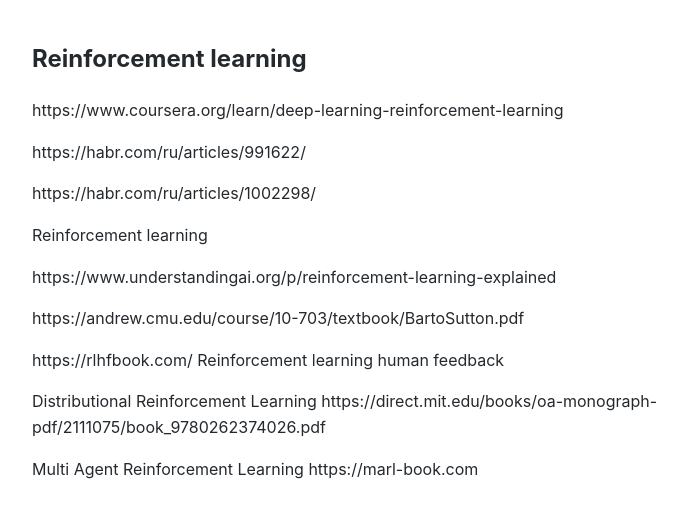
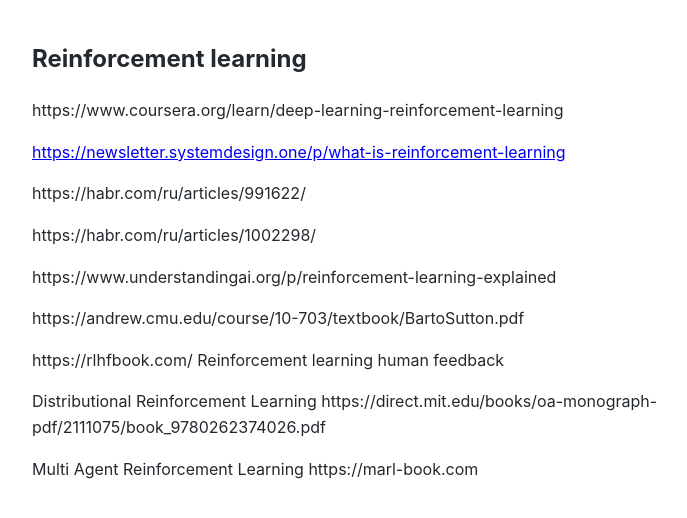
Before and after one commit to Michael-Lubinsky/michael-lubinsky.github.com, a Jekyll site: the page built from ml/reinforcement.md, in a window 1280 px wide. Shown: the top 518 px of the page, without its empty margins (158-845 px from the left). Built offline with Jekyll 4.4.1, drawn with Linux system fonts in a browser that asks for light colours; our own code applies the rules of GitHub Pages for plain Markdown files.

Commit message:
Update reinforcement.md

```diff
--- a/ml/reinforcement.md
+++ b/ml/reinforcement.md
@@ -1,12 +1,13 @@
 ## Reinforcement learning
 
 https://www.coursera.org/learn/deep-learning-reinforcement-learning
+
+<https://newsletter.systemdesign.one/p/what-is-reinforcement-learning>
 
 https://habr.com/ru/articles/991622/
 
 https://habr.com/ru/articles/1002298/
 
-Reinforcement learning
 
 https://www.understandingai.org/p/reinforcement-learning-explained
 
```
